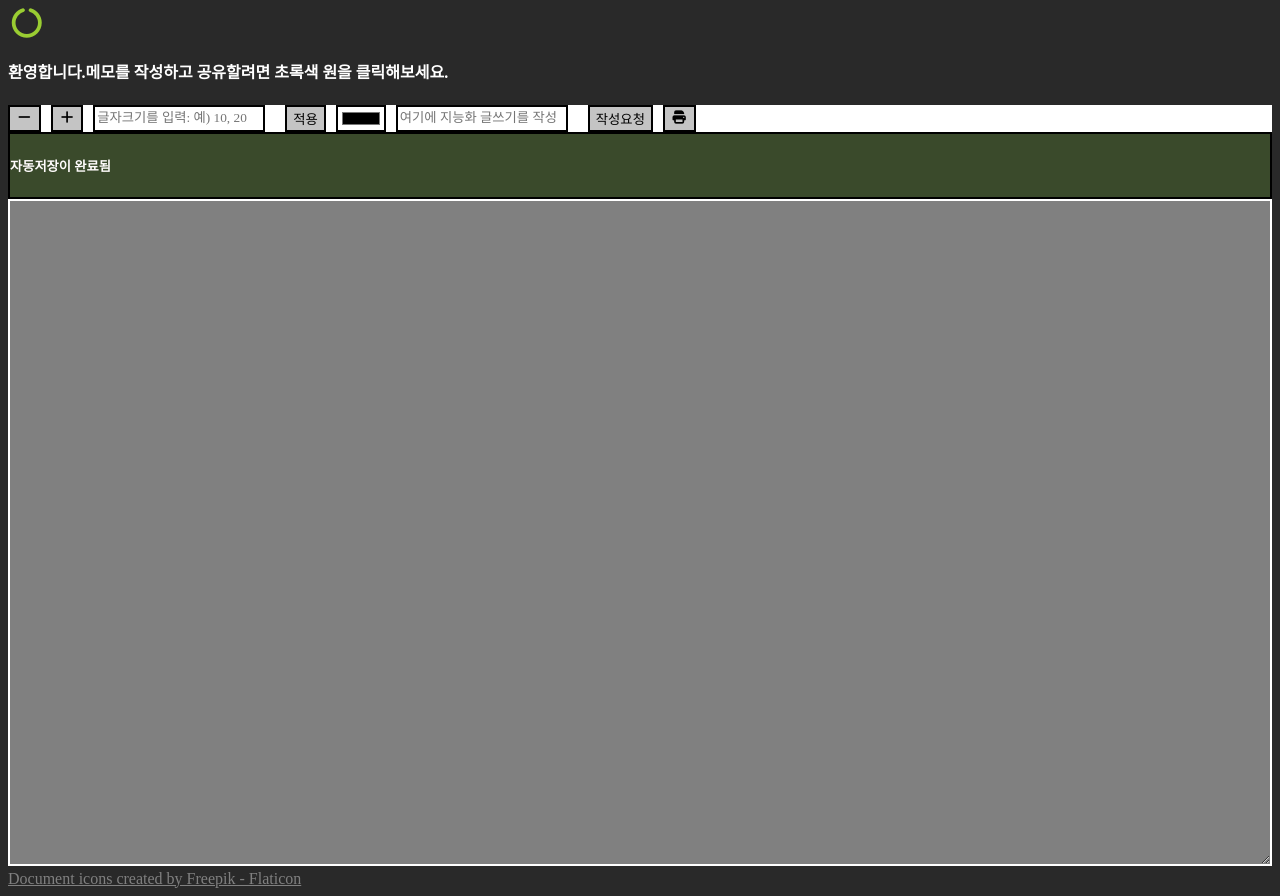
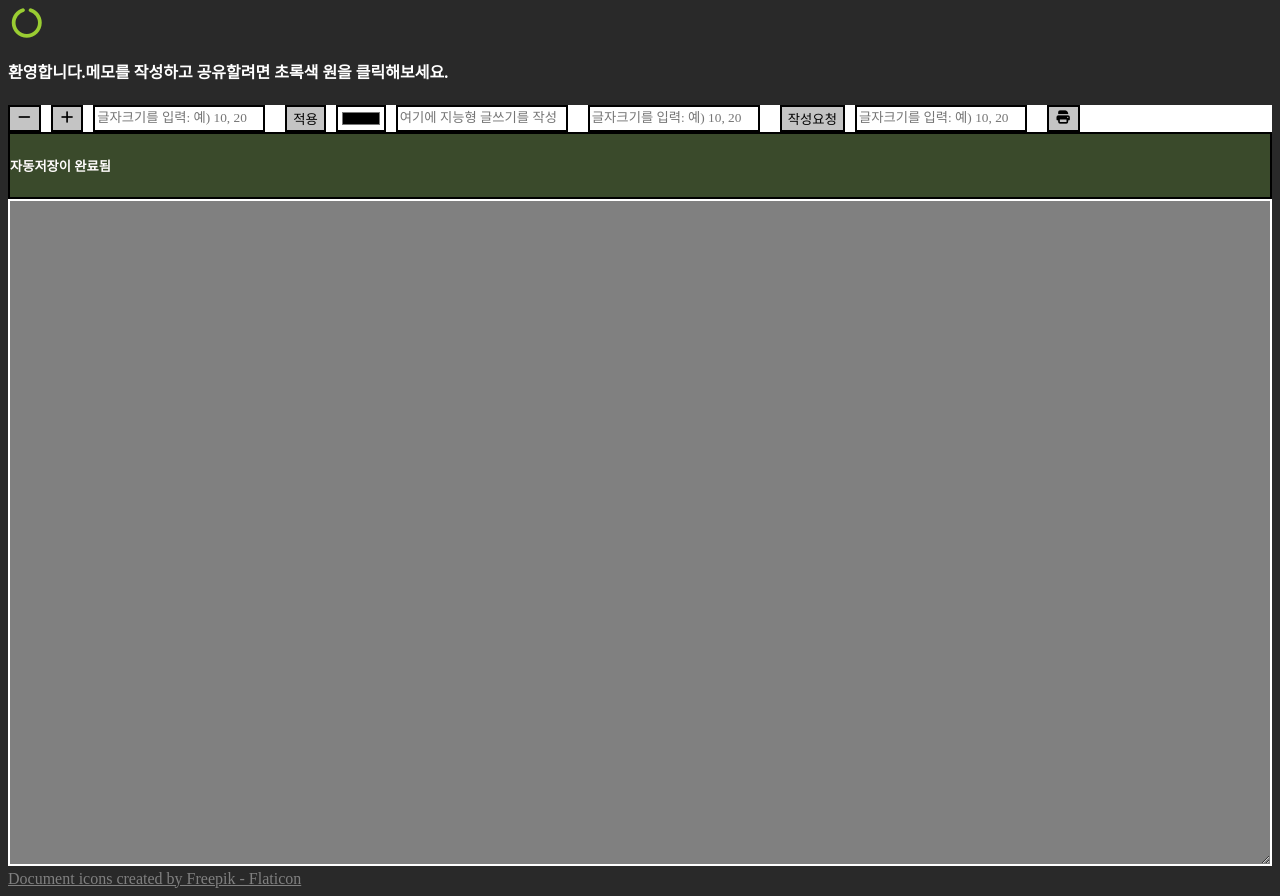
Before and after one commit to dokdoxofficial/notepadx, a React (Create React App) app: page / in a window 1280 px wide. Built offline with nearby package versions, Linux system fonts and the light colour scheme; a web font is replaced by a local one.

Commit message:
인공지능 및 지능화 글쓰기 기능 변경 이름

```diff
--- a/src/App.js
+++ b/src/App.js
@@ -22,14 +22,15 @@ function App() {
   // AI 작성 요청
   function ai() {
     const a = document.getElementById("ai");
-
+    const number = document.getElementById("ainumber")
     if (a) {
+      const textnumber = number
       const aivalue = a.value;
       setValue(value);
       setLoading("잠시만 기다려주십시오.");
       const genAI = new GoogleGenerativeAI(process.env.REACT_APP_API_KEY);
       const model = genAI.getGenerativeModel({ model: "gemini-2.0-flash" });
-      const prompt = `${aivalue}에 대한 글을 199자로 작성해주십시오.`;
+      const prompt = aivalue+"에 대한 글을"+textnumber+"자 이상으로작성해주십시오";
 
       model.generateContent(prompt).then((response) => {
         const originaldata = localStorage.getItem("notepadvalue") || "";
@@ -95,10 +96,23 @@ function App() {
         <input
           type="text"
           id="ai"
-          placeholder="여기에 지능화 글쓰기를 작성"
+          placeholder="여기에 지능형 글쓰기를 작성"
+          style={{ marginRight: "10px" }}
+        />
+        <input
+          type="text"
+          id="ainumber"
+          placeholder="글자크기를 입력: 예) 10, 20"
           style={{ marginRight: "10px" }}
         />
         <button onClick={ai}>작성요청</button>
+
+          <input
+          type="text"
+          id="fontsize"
+          placeholder="글자크기를 입력: 예) 10, 20"
+          style={{ marginRight: "10px" }}
+        />
         <button id="print" onClick={() => window.print()}>
           <i className="fa-solid fa-print"></i>
         </button>
```
